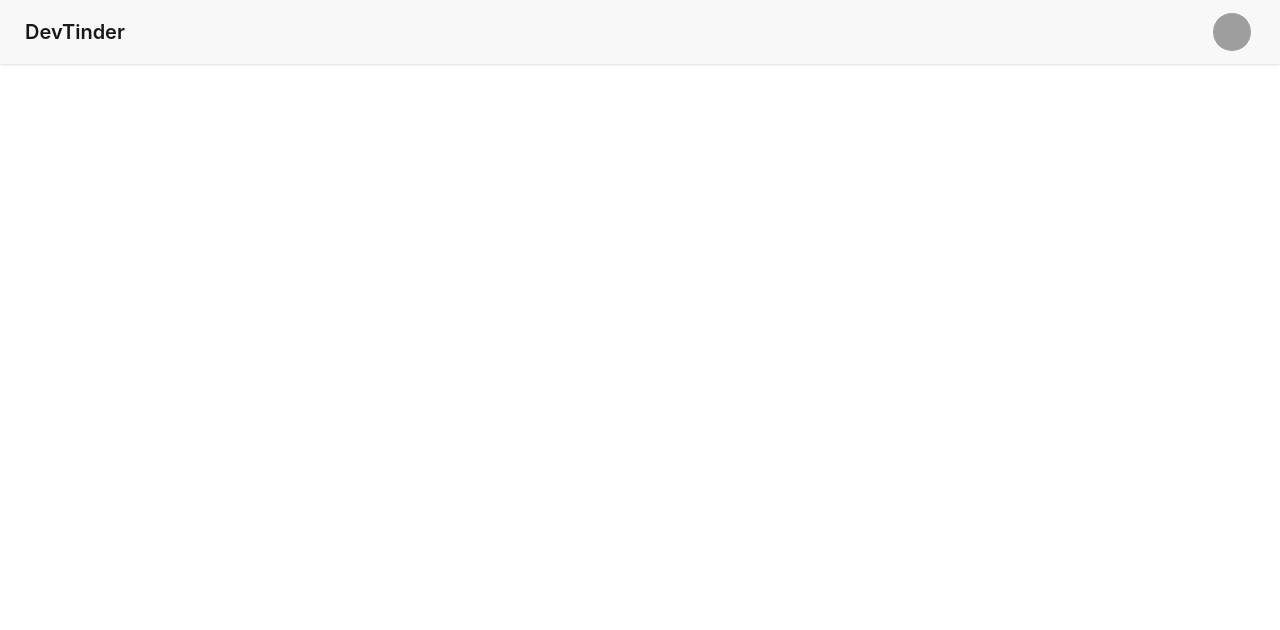
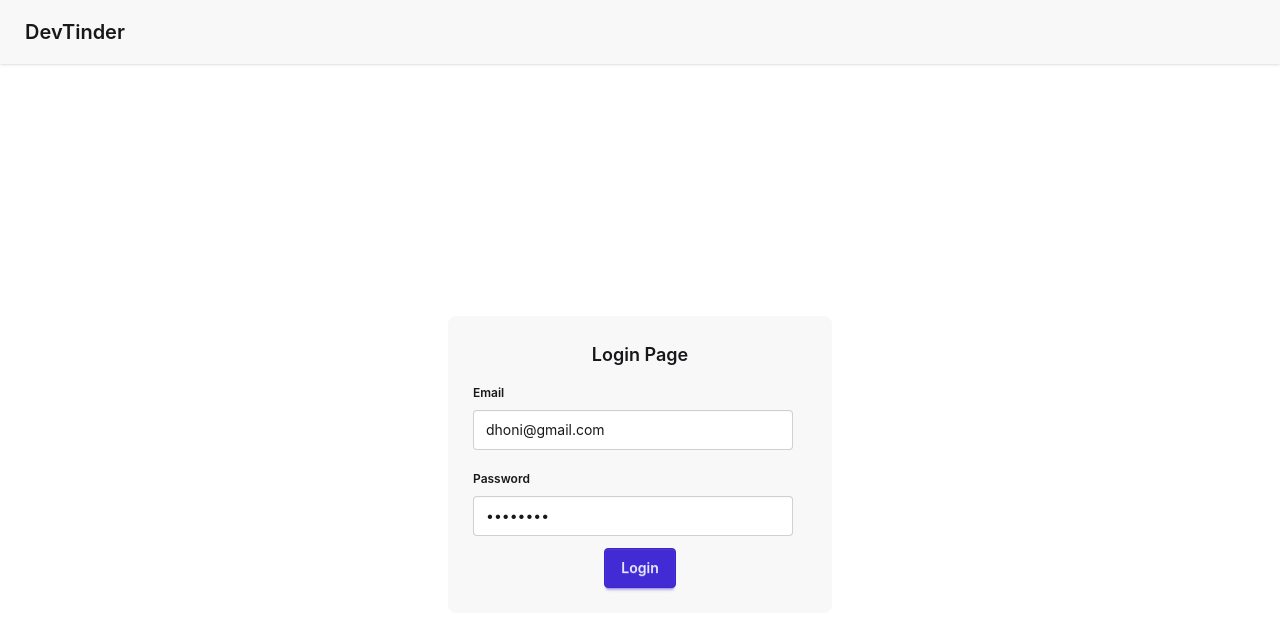
Before and after one commit to Shashikanth1997/DevTindeFrontEnd, a React (Vite) app: page /login in a window 1280 px wide. Shown: the top 630 px of the page. Built offline with nearby package versions, Linux system fonts and the light colour scheme; no server answers; grey boxes are pictures that could not be loaded.

Commit message:
Added routing and login

```diff
--- a/package.json
+++ b/package.json
@@ -10,9 +10,13 @@
     "preview": "vite preview"
   },
   "dependencies": {
+    "@reduxjs/toolkit": "^2.11.2",
     "@tailwindcss/vite": "^4.2.1",
+    "axios": "^1.13.6",
     "react": "^19.2.0",
     "react-dom": "^19.2.0",
+    "react-redux": "^9.2.0",
+    "react-router-dom": "^7.13.1",
     "tailwindcss": "^4.2.1"
   },
   "devDependencies": {
--- a/src/App.jsx
+++ b/src/App.jsx
@@ -1,37 +1,29 @@
 import React from "react";
 import "./App.css";
+import Navbar from "./components/Navbar";
+import { BrowserRouter, Route, Routes } from "react-router-dom";
+import Body from "./components/Body";
+import Login from "./components/Login";
+import Profile from "./components/Profile";
+import { Provider } from "react-redux";
+import appStore from "./utils/appStore";
+import Feed from "./components/Feed";
 
 function App() {
   return (
     <>
-      <div className="navbar bg-base-200 shadow-sm">
-  <div className="flex-1">
-    <a className="btn btn-ghost text-xl">DevTinder</a>
-  </div>
-  <div className="flex gap-2">
-    <div className="dropdown dropdown-end mx-5">
-      <div tabIndex={0} role="button" className="btn btn-ghost btn-circle avatar">
-        <div className="w-10 rounded-full">
-          <img
-            alt="Tailwind CSS Navbar component"
-            src="https://img.daisyui.com/images/stock/photo-1534528741775-53994a69daeb.webp" />
-        </div>
-      </div>
-      <ul
-        tabIndex="-1"
-        className="menu menu-sm dropdown-content bg-base-100 rounded-box z-1 mt-3 w-52 p-2 shadow">
-        <li>
-          <a className="justify-between">
-            Profile
-            <span className="badge">New</span>
-          </a>
-        </li>
-        <li><a>Settings</a></li>
-        <li><a>Logout</a></li>
-      </ul>
-    </div>
-  </div>
-</div>
+      <Provider store={appStore}>
+        <BrowserRouter basename="/">
+          <Routes>
+            <Route path="/" element={<Body />}>
+              <Route path="/" element={<Feed />} />
+              <Route path="/login" element={<Login />} />
+              <Route path="/profile" element={<Profile />} />
+            </Route>
+          </Routes>
+        </BrowserRouter>
+      </Provider>
+      {/* <Navbar/> */}
     </>
   );
 }
--- /dev/null
+++ b/src/components/Body.jsx
@@ -0,0 +1,44 @@
+import React, { useEffect } from "react";
+import Navbar from "./Navbar";
+import { useNavigate, Outlet } from "react-router-dom";
+import Footer from "./Footer";
+import axios from "axios";
+import { BASEURL } from "../constants";
+import { useDispatch, useSelector } from "react-redux";
+import { addUser } from "../utils/userSlice";
+const Body = () => {
+  const dispatch = useDispatch();
+  const navigate = useNavigate();
+  const userData = useSelector(store=>store.user)
+  console.log("userData",userData)
+  const fetchUser = async () => {
+    try {
+      const res = await axios(BASEURL + "/profile/view", {
+        withCredentials: true,
+      });
+      console.log("res...", res.data);
+      dispatch(addUser(res.data));
+    } catch (err) {
+        console.log("err.status",err.status)
+      if (err.status == 401) {
+        navigate("/login");
+      }
+
+      console.error(err);
+    }
+  };
+  useEffect(() => {
+    if(!userData){
+ fetchUser();
+    }
+
+  }, []);
+  return (
+    <div>
+      <Navbar />
+      <Outlet />
+      {/* <Footer/> */}
+    </div>
+  );
+};
+export default Body;
--- /dev/null
+++ b/src/components/Feed.jsx
@@ -0,0 +1,9 @@
+import React from "react"
+const Feed = () =>{
+    return(
+        <div>
+<h1>Feed</h1>
+        </div>
+    )
+}
+export default Feed
--- /dev/null
+++ b/src/components/Footer.jsx
@@ -0,0 +1,59 @@
+import React from "react";
+const Footer = () => {
+  return (
+    <div>
+      <footer className="footer sm:footer-horizontal bg-neutral text-neutral-content items-center p-4 fixed bottom-0">
+        <aside className="grid-flow-col items-center">
+          <svg
+            width="36"
+            height="36"
+            viewBox="0 0 24 24"
+            xmlns="http://www.w3.org/2000/svg"
+            fillRule="evenodd"
+            clipRule="evenodd"
+            className="fill-current"
+          >
+            <path d="M22.672 15.226l-2.432.811.841 2.515c.33 1.019-.209 2.127-1.23 2.456-1.15.325-2.148-.321-2.463-1.226l-.84-2.518-5.013 1.677.84 2.517c.391 1.203-.434 2.542-1.831 2.542-.88 0-1.601-.564-1.86-1.314l-.842-2.516-2.431.809c-1.135.328-2.145-.317-2.463-1.229-.329-1.018.211-2.127 1.231-2.456l2.432-.809-1.621-4.823-2.432.808c-1.355.384-2.558-.59-2.558-1.839 0-.817.509-1.582 1.327-1.846l2.433-.809-.842-2.515c-.33-1.02.211-2.129 1.232-2.458 1.02-.329 2.13.209 2.461 1.229l.842 2.515 5.011-1.677-.839-2.517c-.403-1.238.484-2.553 1.843-2.553.819 0 1.585.509 1.85 1.326l.841 2.517 2.431-.81c1.02-.33 2.131.211 2.461 1.229.332 1.018-.21 2.126-1.23 2.456l-2.433.809 1.622 4.823 2.433-.809c1.242-.401 2.557.484 2.557 1.838 0 .819-.51 1.583-1.328 1.847m-8.992-6.428l-5.01 1.675 1.619 4.828 5.011-1.674-1.62-4.829z"></path>
+          </svg>
+          <p>Copyright © {new Date().getFullYear()} - All right reserved</p>
+        </aside>
+        <nav className="grid-flow-col gap-4 md:place-self-center md:justify-self-end">
+          <a>
+            <svg
+              xmlns="http://www.w3.org/2000/svg"
+              width="24"
+              height="24"
+              viewBox="0 0 24 24"
+              className="fill-current"
+            >
+              <path d="M24 4.557c-.883.392-1.832.656-2.828.775 1.017-.609 1.798-1.574 2.165-2.724-.951.564-2.005.974-3.127 1.195-.897-.957-2.178-1.555-3.594-1.555-3.179 0-5.515 2.966-4.797 6.045-4.091-.205-7.719-2.165-10.148-5.144-1.29 2.213-.669 5.108 1.523 6.574-.806-.026-1.566-.247-2.229-.616-.054 2.281 1.581 4.415 3.949 4.89-.693.188-1.452.232-2.224.084.626 1.956 2.444 3.379 4.6 3.419-2.07 1.623-4.678 2.348-7.29 2.04 2.179 1.397 4.768 2.212 7.548 2.212 9.142 0 14.307-7.721 13.995-14.646.962-.695 1.797-1.562 2.457-2.549z"></path>
+            </svg>
+          </a>
+          <a>
+            <svg
+              xmlns="http://www.w3.org/2000/svg"
+              width="24"
+              height="24"
+              viewBox="0 0 24 24"
+              className="fill-current"
+            >
+              <path d="M19.615 3.184c-3.604-.246-11.631-.245-15.23 0-3.897.266-4.356 2.62-4.385 8.816.029 6.185.484 8.549 4.385 8.816 3.6.245 11.626.246 15.23 0 3.897-.266 4.356-2.62 4.385-8.816-.029-6.185-.484-8.549-4.385-8.816zm-10.615 12.816v-8l8 3.993-8 4.007z"></path>
+            </svg>
+          </a>
+          <a>
+            <svg
+              xmlns="http://www.w3.org/2000/svg"
+              width="24"
+              height="24"
+              viewBox="0 0 24 24"
+              className="fill-current"
+            >
+              <path d="M9 8h-3v4h3v12h5v-12h3.642l.358-4h-4v-1.667c0-.955.192-1.333 1.115-1.333h2.885v-5h-3.808c-3.596 0-5.192 1.583-5.192 4.615v3.385z"></path>
+            </svg>
+          </a>
+        </nav>
+      </footer>
+    </div>
+  );
+};
+export default Footer;
--- /dev/null
+++ b/src/components/Login.jsx
@@ -0,0 +1,62 @@
+import axios from "axios";
+import React, { useState } from "react";
+import { useDispatch ,useSelector} from "react-redux";
+import { addUser } from "../utils/userSlice";
+import { useNavigate } from "react-router-dom";
+import { BASEURL } from "../constants";
+const Login = () => {
+  const dispatch = useDispatch()
+  const navigate = useNavigate()
+  const [emailId, setEmailId] = useState("dhoni@gmail.com");
+  const [password, setPassword] = useState("Dhoni@21");
+  const handleLogin = async () => {
+    try {
+      const res = await axios.post(BASEURL+"/login", {
+        emailId,
+        password,
+      },{
+        withCredentials:true
+      });
+      console.log("res",res.data)
+dispatch(addUser(res.data))
+ navigate('/')
+    } catch (err) {
+      console.log("Error", err.message);
+    }
+  };
+  return (
+    <div className="flex justify-center items-center h-screen">
+      <div className="card card-border bg-base-200 w-96">
+        <div className="card-body">
+          <h2 className="card-title justify-center">Login Page</h2>
+          <fieldset className="fieldset">
+            <legend className="fieldset-legend">Email</legend>
+            <input
+              type="text"
+              className="input"
+              placeholder="Enter your EmailId"
+              value={emailId}
+              onChange={(e) => setEmailId(e.target.value)}
+            />
+          </fieldset>
+          <fieldset className="fieldset">
+            <legend className="fieldset-legend">Password</legend>
+            <input
+              type="password"
+              className="input"
+              placeholder="Enter your Password"
+              value={password}
+              onChange={(e) => setPassword(e.target.value)}
+            />
+          </fieldset>
+          <div className="card-actions justify-center">
+            <button className="btn btn-primary" onClick={handleLogin}>
+              Login
+            </button>
+          </div>
+        </div>
+      </div>
+    </div>
+  );
+};
+export default Login;
--- /dev/null
+++ b/src/components/Navbar.jsx
@@ -0,0 +1,42 @@
+import React from "react";
+import {useSelector} from "react-redux";
+import { Link } from "react-router-dom";
+const Navbar = () =>{
+    const user = useSelector(store=>store.user)
+    return(
+         <div className="navbar bg-base-200 shadow-sm">
+  <div className="flex-1">
+    <Link to="/" className="btn btn-ghost text-xl">DevTinder</Link>
+  </div>
+  <div className="flex gap-2">
+    {user &&
+    <>
+    <p>Hello {user.firstName}</p>
+    <div className="dropdown dropdown-end mx-5">
+      <div tabIndex={0} role="button" className="btn btn-ghost btn-circle avatar">
+        <div className="w-10 rounded-full">
+          <img
+            alt="Tailwind CSS Navbar component"
+            src="https://img.daisyui.com/images/stock/photo-1534528741775-53994a69daeb.webp" />
+        </div>
+      </div>
+      <ul
+        tabIndex="-1"
+        className="menu menu-sm dropdown-content bg-base-100 rounded-box z-1 mt-3 w-52 p-2 shadow">
+        <li>
+          <Link  to="/profile" className="justify-between">
+            Profile
+            <span className="badge">New</span>
+          </Link>
+        </li>
+        <li><a>Settings</a></li>
+        <li><a>Logout</a></li>
+      </ul>
+    </div>
+    </>
+    }
+  </div>
+</div>
+    )
+}
+export default Navbar
--- /dev/null
+++ b/src/components/Profile.jsx
@@ -0,0 +1,9 @@
+import React from "react";
+const Profile = () => {
+  return (
+    <div>
+      <h1>Profile Page</h1>
+    </div>
+  );
+};
+export default Profile;
--- /dev/null
+++ b/src/constants.js
@@ -0,0 +1 @@
+export const BASEURL = "http://localhost:7777"
--- /dev/null
+++ b/src/utils/appStore.js
@@ -0,0 +1,8 @@
+import { configureStore } from "@reduxjs/toolkit";
+import userReducer from "./userSlice"
+const appStore = configureStore({
+reducer:{
+    user:userReducer
+}
+})
+export default appStore
--- /dev/null
+++ b/src/utils/userSlice.js
@@ -0,0 +1,17 @@
+import { createSlice } from "@reduxjs/toolkit";
+
+const userSlice = createSlice({
+    name:"user",
+    initialState:null,
+    reducers:{
+        addUser:(state,action)=>{
+            return action.payload
+        },
+        removeUser:(state,action) =>{
+            return null
+        }
+
+    }
+})
+export const {addUser,removeUser} = userSlice.actions
+export default userSlice.reducer
```
Also changed, not shown: 2 other files (tests, documents, lock files or other folders).
